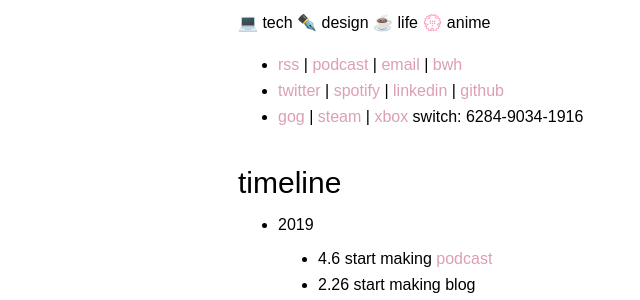
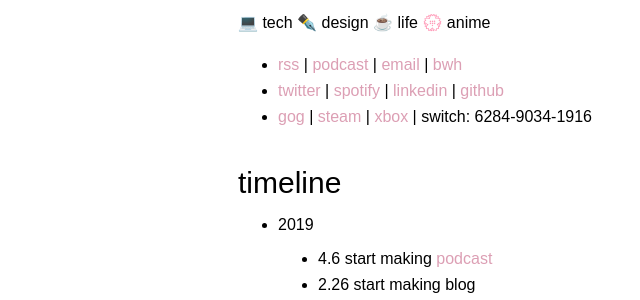
Before and after one commit to yuzujin99/sayo-blog, a Jekyll site: the page built from page/about.md, in a window 1280 px wide and 1110 px high. Shown: the part 159-459 px from the top of the window, without its empty margins (2-642 px from the left). Built offline with Jekyll 4.4.1, drawn with Linux system fonts in a browser that asks for light colours.

Commit message:
fix format

```diff
--- a/page/about.md
+++ b/page/about.md
@@ -16,7 +16,7 @@ permalink: /about
 [github](https://github.com/sayo-melu)
 - [gog](https://www.gog.com/u/sayo-melu) |
 [steam](https://steamcommunity.com/id/sayo-melu/) |
-[xbox](https://account.xbox.com/profile?gamertag=sayo%20melu)
+[xbox](https://account.xbox.com/profile?gamertag=sayo%20melu) |
 switch: 6284-9034-1916
 
 ## timeline
```
